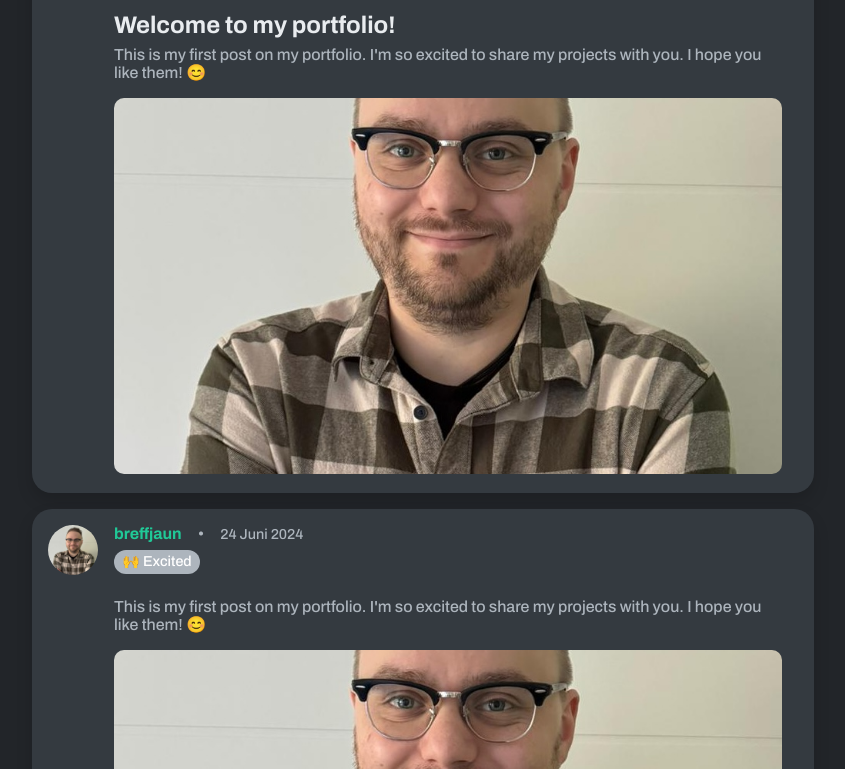
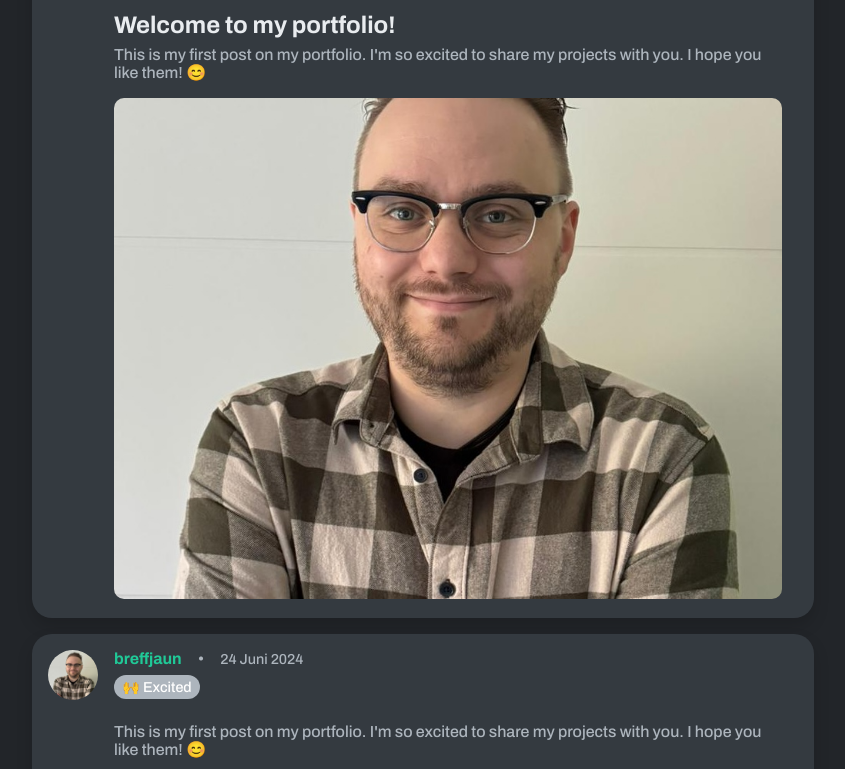
Before and after one commit to BreffJaun/Portfolio-Website, a React (Vite) app: page /feed in a window 1280 px wide. Shown: the part 671-1440 px from the top of the page, without its empty margins (188-1033 px from the left). Built offline with nearby package versions, Linux system fonts and the light colour scheme.

Commit message:
Finished structure and style (also light-mode) for the feed. Next step ist to build a admin login and write the backend part to create new posts

```diff
--- a/src/styles/app.scss
+++ b/src/styles/app.scss
@@ -269,6 +269,11 @@ html {
         }
       }
     }
+
+    .post__card {
+      background-color: var(--white);
+    }
+
   }
 }
 
--- a/src/styles/postCard.scss
+++ b/src/styles/postCard.scss
@@ -93,6 +93,7 @@
       img {
         max-width: 100%;
         aspect-ratio: 16 / 9;
+        aspect-ratio: 4 / 3;
         object-fit: cover;
         border-radius: 10px;
       }
```
